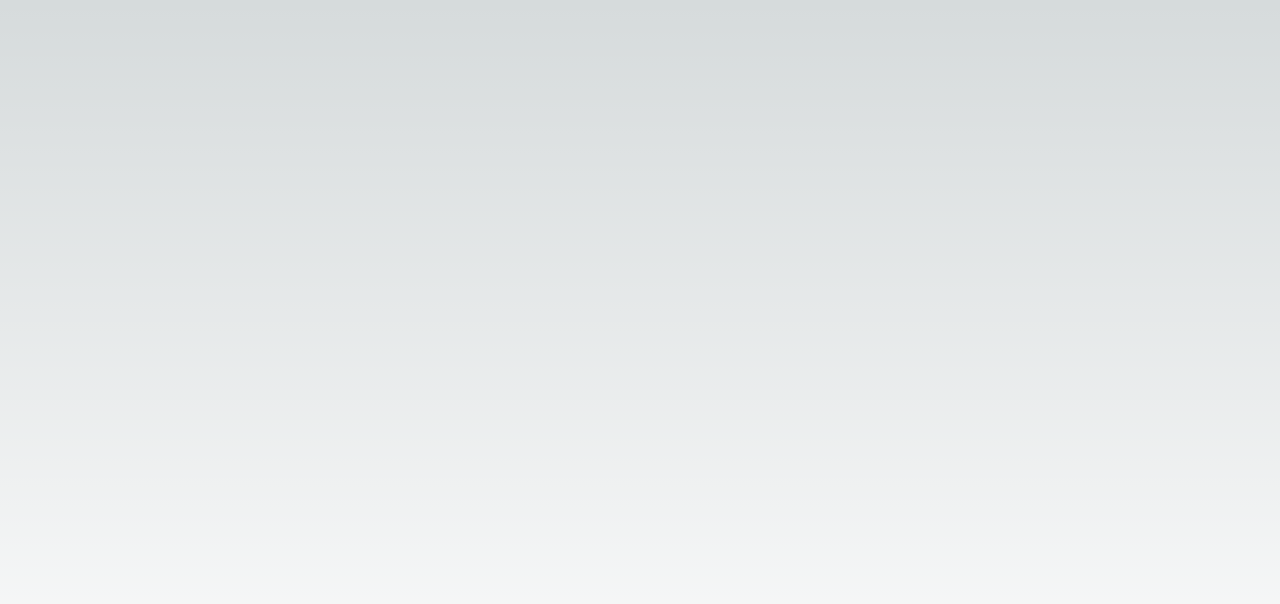
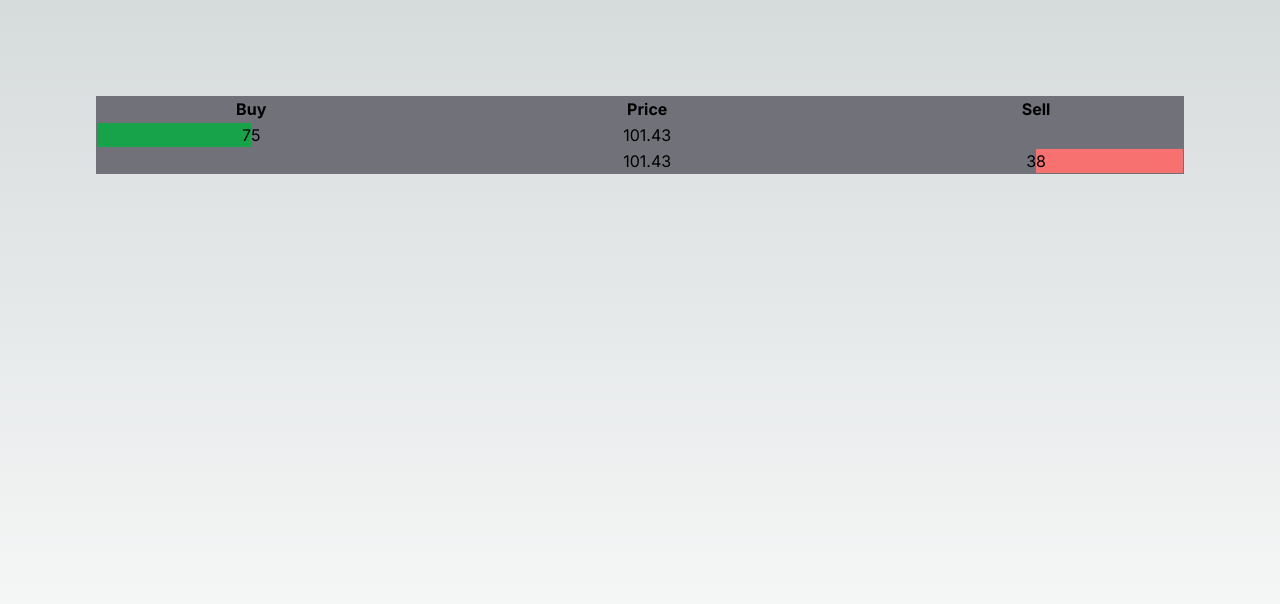
Before and after one commit to temlabs/lo-orders, a Next.js app: page / in a window 1280 px wide. Shown: the top 604 px of the page. Built offline with nearby package versions, Linux system fonts and the light colour scheme.

Commit message:
functioning table

```diff
--- a/src/app/page.tsx
+++ b/src/app/page.tsx
@@ -1,5 +1,10 @@
+import { OrderBook } from "@/components/orderBook/OrderBook";
+import { OrderBookTable } from "@/components/orderBook/orderBookTable/OrderBookTable";
+
 export default function Home() {
   return (
-    <main className="flex min-h-screen flex-col items-center justify-between p-24"></main>
+    <main className="flex min-h-screen flex-col items-center justify-between p-24 w-full">
+      <OrderBookTable/>
+    </main>
   );
 }
--- a/src/components/orderBook/OrderBookTable.tsx
+++ /dev/null
@@ -1,3 +0,0 @@
-export function OrderBookTable() {
-  return <div></div>;
-}
--- /dev/null
+++ b/src/components/orderBook/OrderBookTableVolumeCell.tsx
@@ -0,0 +1,17 @@
+interface Props {
+    proportion: number;
+    direction: 'left' | 'right';
+    color: string;
+    value?: string;
+}
+
+export function OrderBookTableVolumeCell({ proportion, direction, color, value }: Props) {
+    const widthPercent = `${proportion * 100}%`;
+
+    return (
+        <div className="relative ">
+            <p className="w-full text-center relative z-50">{value}</p>
+            <div className={`absolute ${direction === 'left' ? 'left-0' : 'right-0'} top-0 h-full w-full ${color} z-10`} style={{ width: widthPercent }} />
+        </div>
+    );
+}
--- /dev/null
+++ b/src/components/orderBook/orderBookTable/OrderBookTable.tsx
@@ -0,0 +1,16 @@
+import { OrderBookTableHeader } from "./OrderBookTableHeader"
+import { OrderBookTableRow } from "./OrderBookTableRow"
+
+export function OrderBookTable() {
+  return (
+
+<table className="w-full bg-zinc-500">
+  <tbody className="w-full">
+<OrderBookTableHeader/>
+ <OrderBookTableRow price="101.43"  buyVolume={75} sellVolume={undefined} />
+ <OrderBookTableRow price="101.43"  buyVolume={undefined} sellVolume={38} />
+
+  </tbody>
+</table>
+ );
+}
--- /dev/null
+++ b/src/components/orderBook/orderBookTable/OrderBookTableHeader.tsx
@@ -0,0 +1,10 @@
+export function OrderBookTableHeader(){
+
+    return (
+        <tr className="w-fit">
+        <th >Buy</th>
+        <th>Price</th>
+        <th>Sell</th>
+      </tr>
+    )
+}
--- /dev/null
+++ b/src/components/orderBook/orderBookTable/OrderBookTableRow.tsx
@@ -0,0 +1,21 @@
+import { OrderBookTableVolumeCell } from "../OrderBookTableVolumeCell";
+
+interface Props {
+  price:string;
+  buyVolume?:number;
+  sellVolume?:number;
+}
+
+export function OrderBookTableRow({price, buyVolume, sellVolume}:Props){
+
+  const sellProportion = 0.5;
+  const buyProportion = 0.5
+
+    return (
+        <tr className="w-fit ">
+        <td><OrderBookTableVolumeCell direction="left" value={buyVolume?.toString()} color='bg-green-600' proportion={buyProportion}/></td>
+        <td className="text-center">{price}</td>
+        <td ><OrderBookTableVolumeCell direction="right" value={sellVolume?.toString()} color='bg-red-400' proportion={sellProportion}/></td>
+      </tr>
+    )
+}
```
